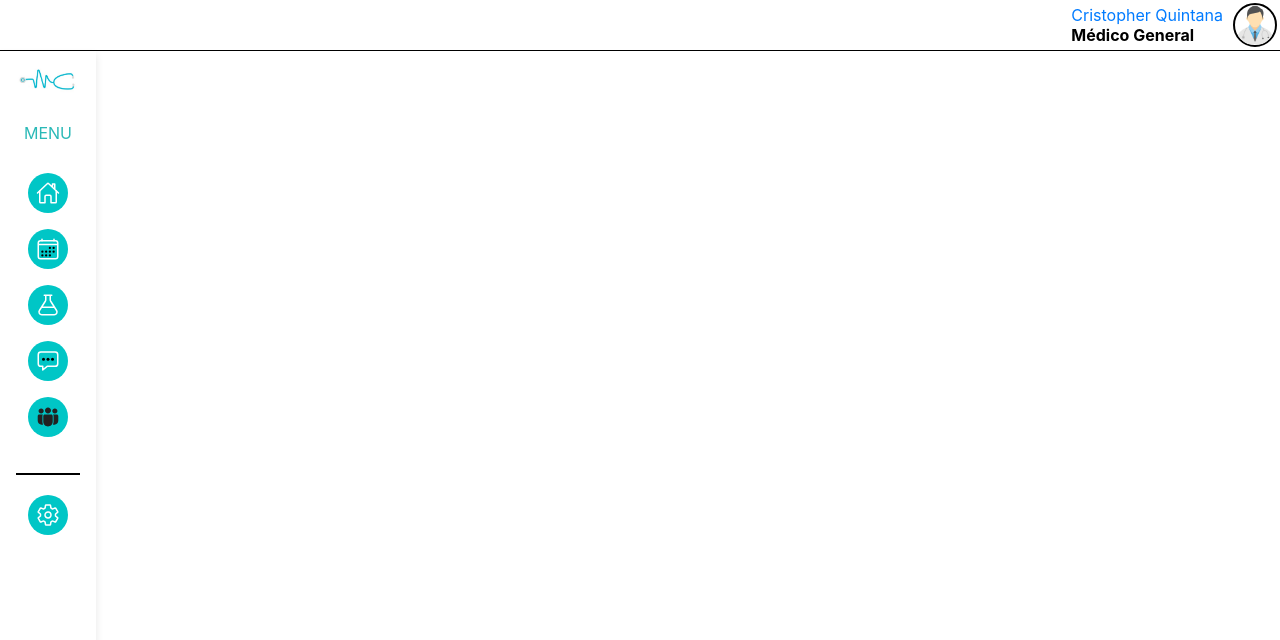
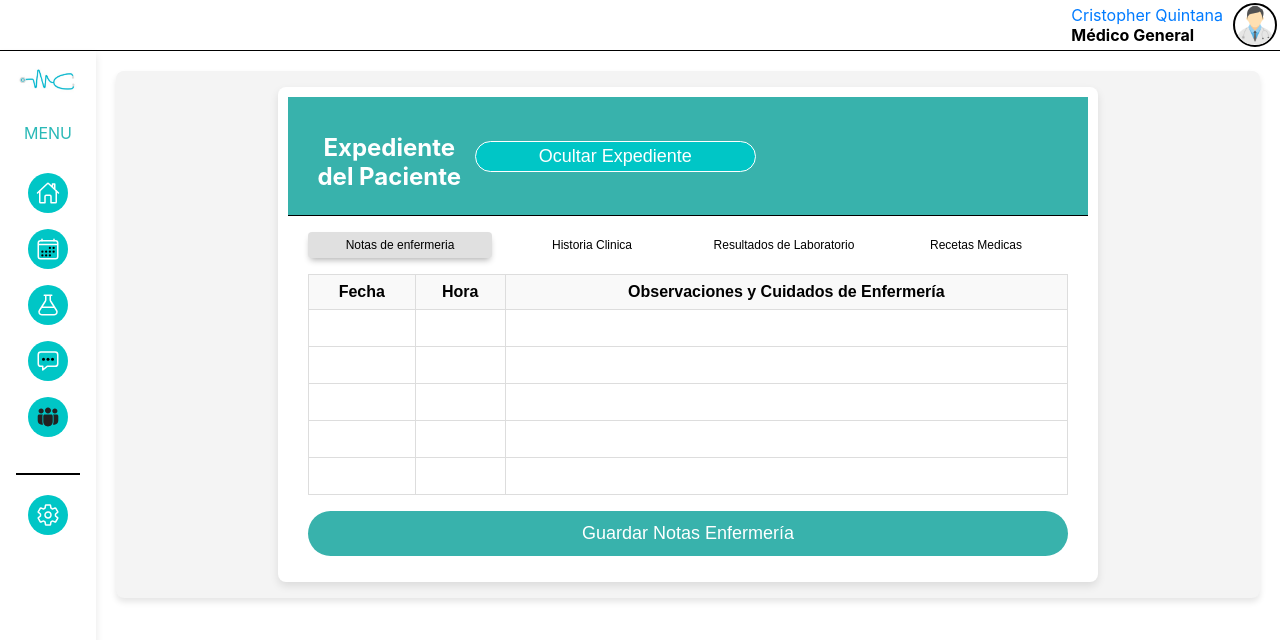
Before and after one commit to MedicalControl/MC_Web, a React (Create React App) app in the folder medicapp/: page /expediente in a window 1280 px wide. Shown: the top 640 px of the page. Built offline with nearby package versions, Linux system fonts and the light colour scheme.

Commit message:
Vista expediente
Se hacen modificaciones a Pacientes y ademas de eso se trabaja tambien en expediente, faltan ajustes

```diff
--- a/medicapp/src/App.js
+++ b/medicapp/src/App.js
@@ -11,6 +11,7 @@ import Cita from './components/record/Cita';
 import HIdentificacion from './components/record/HIdentificacion';
 import Test from './components/record/Test';
 import Pacientes from './components/pacientes/Pacientes';
+import Expediente from './components/record/Expediente';
 
 
 import './App.css';
@@ -57,6 +58,8 @@ function App() {
       document.title = 'Test';
     } else if (location.pathname === '/pacientes') {
       document.title = 'Pacientes Pendientes';
+    } else if (location.pathname === '/expediente') {
+      document.title = 'Expediente';
     }
   }, [location]);
   return (
@@ -71,6 +74,7 @@ function App() {
           <Route path='/identificacion' element={<HIdentificacion />}/>
           <Route path='/test' element={<Test />}/>
           <Route path='/pacientes' element={<Pacientes />}/>
+          <Route path='/expediente' element={<Expediente />}/>
 
         </Routes>
       </Layout>
--- a/medicapp/src/components/pacientes/Pacientes.js
+++ b/medicapp/src/components/pacientes/Pacientes.js
@@ -1,5 +1,6 @@
 import React from "react";
 import './Pacientes.css';
+import { Link } from "react-router-dom";
 
 const Pacientes = () => {
     return (
@@ -43,7 +44,15 @@ const Pacientes = () => {
                             <td>20</td>
                             <td>M</td>
                             <td>9:10 am</td>
-                            <td><span className="status status-atender">Atender</span></td>
+                            <td>
+                                <span className="status status-atender">
+                                    <Link
+                                    to="/expediente"
+                                    style={{ textDecoration: 'none', color: 'white' }}>
+                                        Atender
+                                    </Link>
+                                </span>
+                            </td>
                         </tr>
 
                         {/* No2 */}
--- /dev/null
+++ b/medicapp/src/components/record/Expediente.css
@@ -0,0 +1,59 @@
+.tabs-list {
+    display: grid;
+    grid-template-columns: repeat(4, 1fr);
+    gap: 8px;
+}
+
+.small-tab {
+    font-size: 0.75rem; /* Ajusta el tamaño de la fuente */
+    padding: 6px 12px; /* Reduce el padding */
+    cursor: pointer;
+    background-color: white;
+    text-align: center;
+    color: black;
+    transition: box-shadow 0.3s ease; /* Añade una transición suave */
+    border-radius: 4px;
+    white-space: nowrap;
+    width: auto
+  }
+
+  .small-tab:hover {
+    background-color: #e0e0e0;
+    box-shadow: 0 4px 6px -2px rgba(0, 0, 0, 0.3); /* Sombra hacia abajo */
+  }
+
+  .small-tab.active {
+    background-color: #e0e0e0;
+    box-shadow: 0 4px 6px -2px rgba(0, 0, 0, 0.3); /* Efecto de sombra en la tab activa */
+  }
+
+
+.tabs-content-expediente {
+    margin-top: 16px;
+}
+
+.table-expediente {
+    width: 100%;
+    border-collapse: collapse;
+    border: 1px solid #ddd
+}
+
+.th-expediente {
+    background-color: #f9f9f9; /* Color de fondo para el encabezado */
+    padding: 8px; /* Espaciado dentro de las celdas del encabezado */
+    text-align: center; /* Centrar texto en el encabezado */
+    border: 1px solid #ddd;
+}
+
+.td-expediente {
+    padding: 18px; /* Espaciado dentro de las celdas */
+    text-align: left; /* Alineación del texto en celdas de datos */
+    border: 1px solid #ddd;
+    min-height: 40px;
+
+}
+
+
+.th-expediente {
+    background-color: #f9f9f9; /* Color de fondo para el encabezado */
+}
--- /dev/null
+++ b/medicapp/src/components/record/Expediente.js
@@ -0,0 +1,75 @@
+import { useState } from 'react'
+import './Expediente.css'
+
+export default function Expediente() {
+  const [isHidden, setIsHidden] = useState(false)
+  const [activeTab, setActiveTab] = useState(0)
+
+  const handleTabClick = (index) => {
+    setActiveTab(index)
+  }
+
+  return (
+    <div className="container" style={{ maxWidth: '1200px', margin: '0 auto', padding: '16px' }}>
+      <div className={`card ${isHidden ? 'hidden' : ''}`} style={{ width: '100%', maxWidth: '800px', margin: '0 auto' }}>
+        <div className="card-header" style={{ backgroundColor: '#38b2ac', color: 'white', padding: '16px' }}>
+          <div className="flex" style={{ display: 'flex', justifyContent: 'space-between', alignItems: 'center' }}>
+            <h2 style={{ fontSize: '1.5rem', fontWeight: 'bold' }}>Expediente del Paciente</h2>
+            <button
+              className="btn-outline"
+              style={{ border: '1px solid white', padding: '4px 8px', cursor: 'pointer', }}
+              onClick={() => setIsHidden(!isHidden)}
+            >
+              {isHidden ? 'Mostrar Expediente' : 'Ocultar Expediente'}
+            </button>
+          </div>
+        </div>
+        <div className={`card-content ${isHidden ? 'hidden' : ''}`} style={{ padding: '16px' }}>
+          <div className="tabs" style={{ width: '100%' }}>
+            <div className="tabs-list" >
+                {['Notas de enfermeria', 'Historia Clinica', 'Resultados de Laboratorio', 'Recetas Medicas'].map((tab, index) => (
+
+                    <button
+                        className={`tab-trigger small-tab ${activeTab === index ? 'active' : ''}`}
+                        onClick={() => handleTabClick(index)}
+                    >
+                        {tab}
+                    </button>
+                ))}
+            </div>
+
+            <div className="tabs-content-expediente">
+              <table className="table-expediente">
+                <thead>
+                  <tr>
+                    <th className='th-expediente' >Fecha</th>
+                    <th className='th-expediente' >Hora</th>
+                    <th className='th-expediente' >Observaciones y Cuidados de Enfermería</th>
+                  </tr>
+                </thead>
+                <tbody>
+                  {[...Array(5)].map((_, i) => (
+                    <tr key={i}>
+                      <td className='td-expediente' ></td>
+                      <td className='td-expediente' ></td>
+                      <td className='td-expediente' ></td>
+                    </tr>
+                  ))}
+                </tbody>
+              </table>
+              <div style={{ marginTop: '16px' }}>
+                <button
+                  className="btn"
+                  style={{ width: '100%', backgroundColor: '#38b2ac', color: 'white', padding: '12px 16px', cursor: 'pointer' }}
+                >
+                  Guardar Notas Enfermería
+                </button>
+              </div>
+            </div>
+
+          </div>
+        </div>
+      </div>
+    </div>
+  )
+}
```
